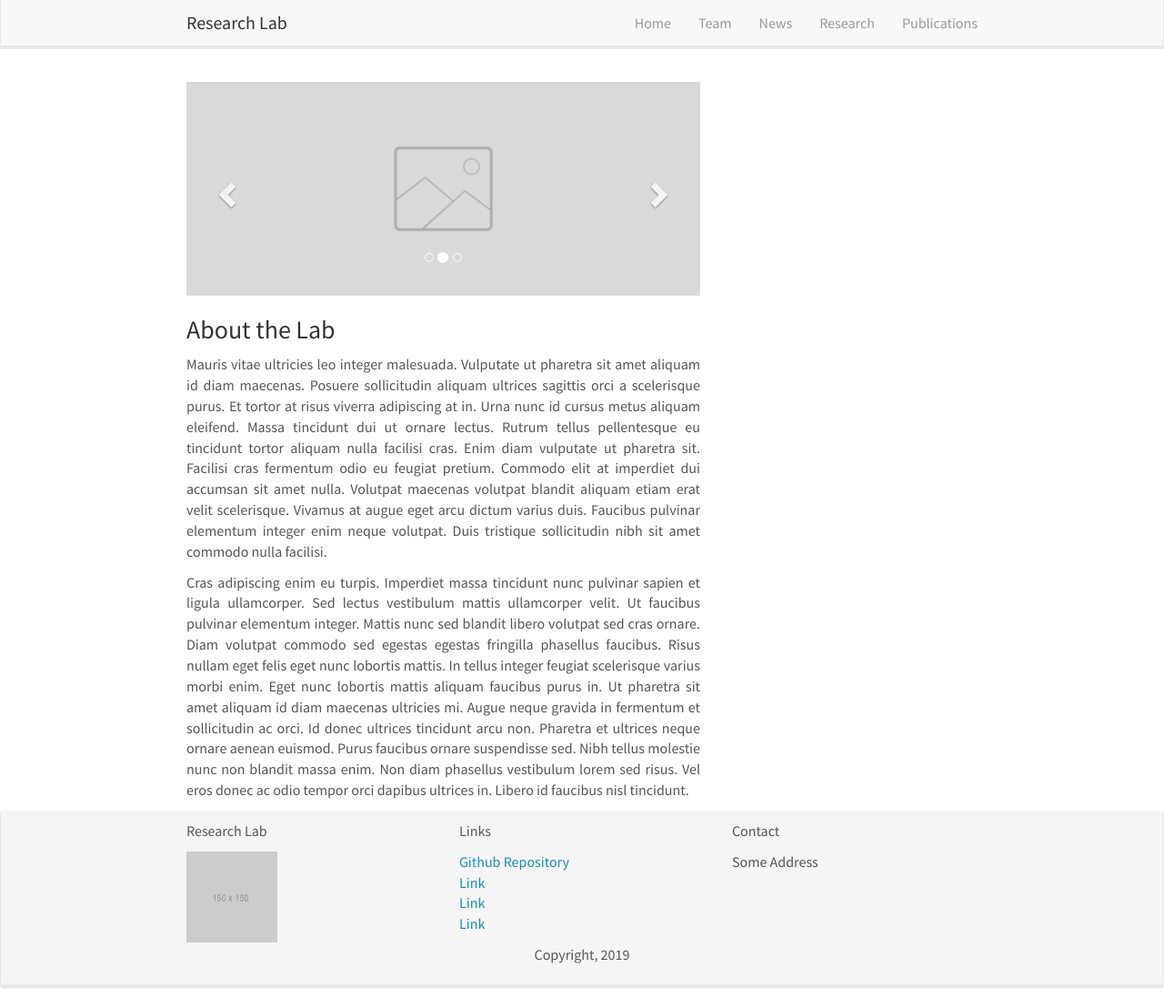
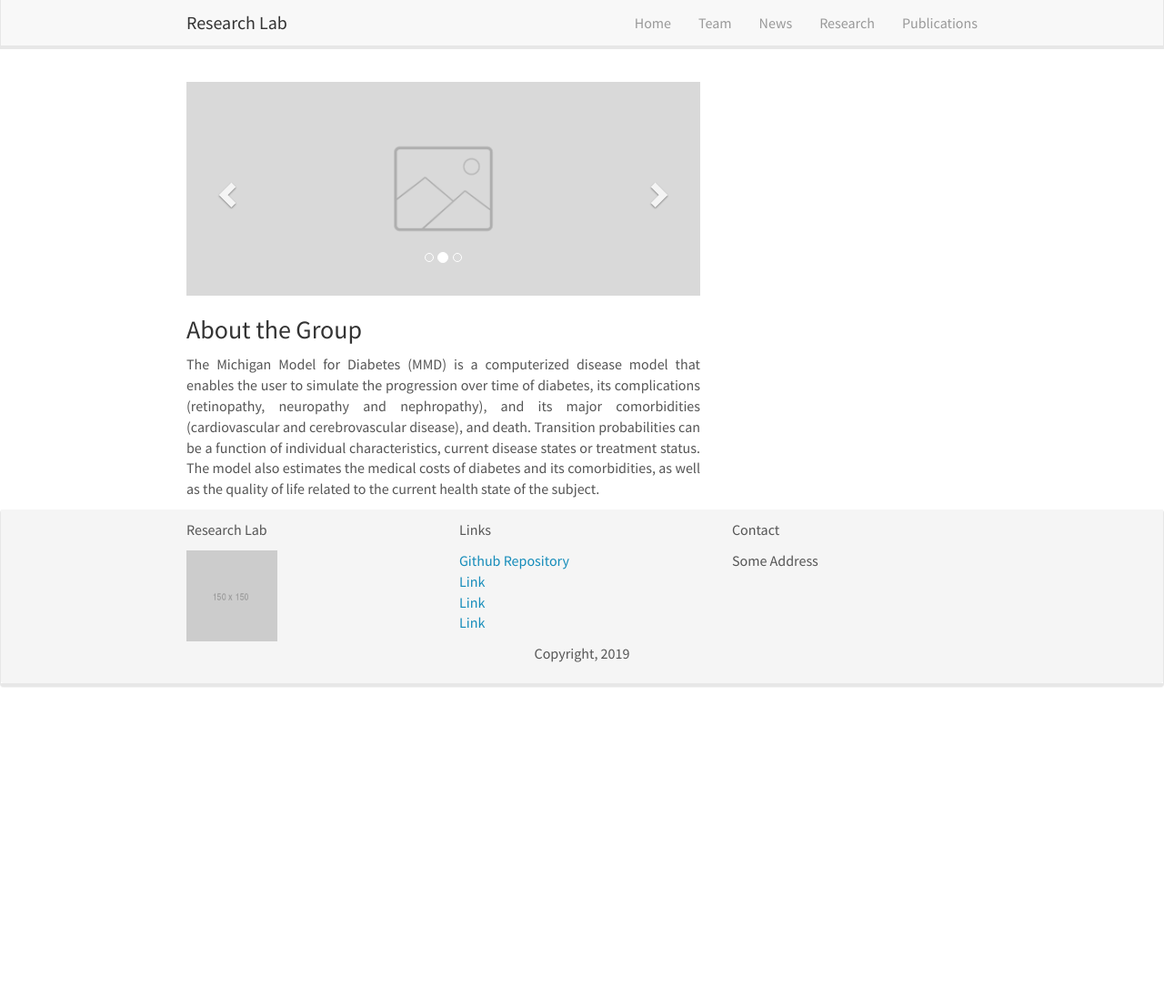
Before and after one commit to ybshao0709/ybshao0709.github.io, a Jekyll site: the page built from _pages/home.md, in a window 1280 px wide and 1108 px high. Shown: the whole window at 91% size. Built offline with Jekyll 4.4.1, drawn with Linux system fonts in a browser that asks for light colours; nearby versions of some CDN libraries; comment, search, counter and statistics services are not loaded.

Commit message:
Update home.md

```diff
--- a/_pages/home.md
+++ b/_pages/home.md
@@ -6,8 +6,6 @@ sitemap: false
 permalink: /
 ---
 
-### About the Lab
+### About the Group
 
-Mauris vitae ultricies leo integer malesuada. Vulputate ut pharetra sit amet aliquam id diam maecenas. Posuere sollicitudin aliquam ultrices sagittis orci a scelerisque purus. Et tortor at risus viverra adipiscing at in. Urna nunc id cursus metus aliquam eleifend. Massa tincidunt dui ut ornare lectus. Rutrum tellus pellentesque eu tincidunt tortor aliquam nulla facilisi cras. Enim diam vulputate ut pharetra sit. Facilisi cras fermentum odio eu feugiat pretium. Commodo elit at imperdiet dui accumsan sit amet nulla. Volutpat maecenas volutpat blandit aliquam etiam erat velit scelerisque. Vivamus at augue eget arcu dictum varius duis. Faucibus pulvinar elementum integer enim neque volutpat. Duis tristique sollicitudin nibh sit amet commodo nulla facilisi.
-
-Cras adipiscing enim eu turpis. Imperdiet massa tincidunt nunc pulvinar sapien et ligula ullamcorper. Sed lectus vestibulum mattis ullamcorper velit. Ut faucibus pulvinar elementum integer. Mattis nunc sed blandit libero volutpat sed cras ornare. Diam volutpat commodo sed egestas egestas fringilla phasellus faucibus. Risus nullam eget felis eget nunc lobortis mattis. In tellus integer feugiat scelerisque varius morbi enim. Eget nunc lobortis mattis aliquam faucibus purus in. Ut pharetra sit amet aliquam id diam maecenas ultricies mi. Augue neque gravida in fermentum et sollicitudin ac orci. Id donec ultrices tincidunt arcu non. Pharetra et ultrices neque ornare aenean euismod. Purus faucibus ornare suspendisse sed. Nibh tellus molestie nunc non blandit massa enim. Non diam phasellus vestibulum lorem sed risus. Vel eros donec ac odio tempor orci dapibus ultrices in. Libero id faucibus nisl tincidunt.
+The Michigan Model for Diabetes (MMD) is a computerized disease model that enables the user to simulate the progression over time of diabetes, its complications (retinopathy, neuropathy and nephropathy), and its major comorbidities (cardiovascular and cerebrovascular disease), and death. Transition probabilities can be a function of individual characteristics, current disease states or treatment status. The model also estimates the medical costs of diabetes and its comorbidities, as well as the quality of life related to the current health state of the subject.
```
